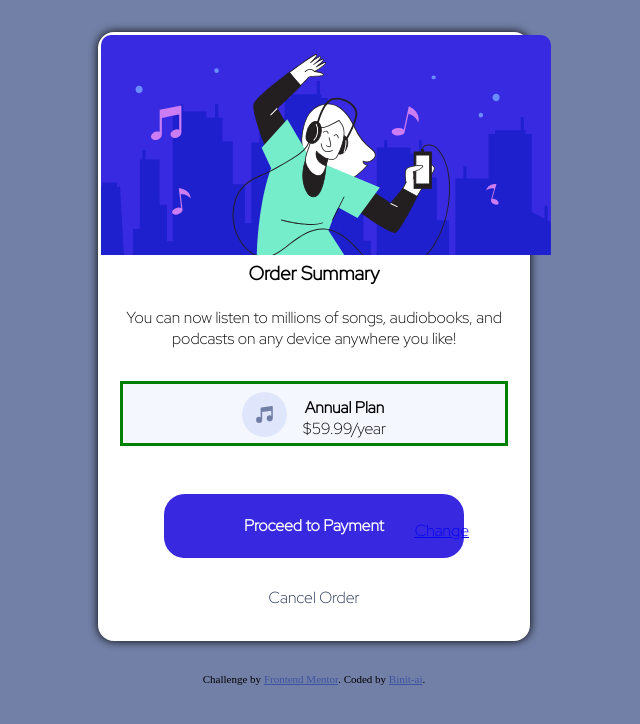
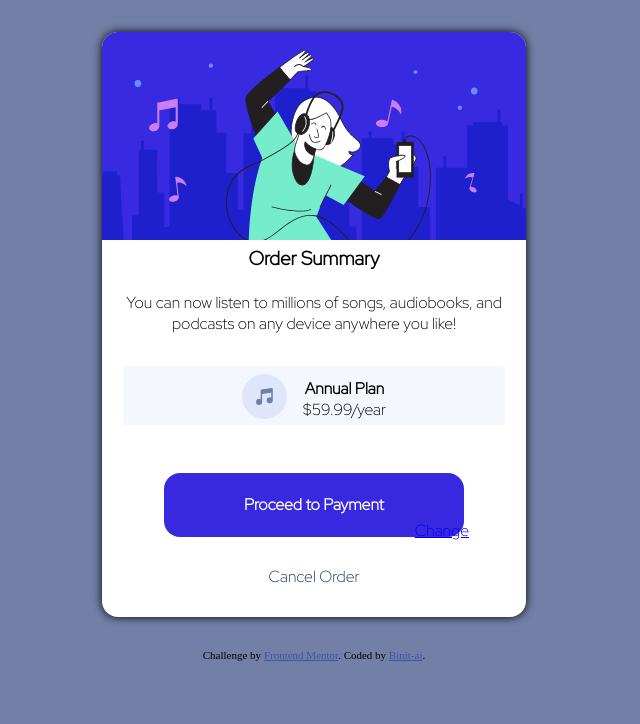
Before and after one commit to binit-ai/Frontend-Mentor-Projects, a plain HTML site: page order-summary-component-main/index.html in a window 1280 px wide. Shown: the whole page, without its empty margins (326-966 px from the left). Drawn offline with Linux system fonts and the light colour scheme.

Commit message:
Finished the designing

```diff
--- a/order-summary-component-main/CSS/style.css
+++ b/order-summary-component-main/CSS/style.css
@@ -1,12 +1,11 @@
 .wrapper{
     display: flex;
     flex-direction: column;
-    border: 3px solid white;
     border-radius: 1rem;
     background-color: white;
     margin: 2rem auto ;
     padding: 0;
-    width: 33.65%;
+    width: 33.6%;
     align-items: center;
     font-family: 'Red Hat Display';
     font-weight: 500;
@@ -25,19 +24,15 @@ body{
 }
 
 .boy{
-
-    width: 100%;
     margin: 0;
     padding: 0;
-    width: 100%;
     align-self: flex-start;
-    border-top-right-radius: 2rem;
-    border-top-left-radius: 2rem;
+    border-radius: 2rem;
 }
 
 .picture{
-    border-top-right-radius: 0.625rem;
-    border-top-left-radius: 0.625rem;
+    width: 100%;
+    border-radius: 1rem 1rem 0 0;
     padding: 0;
     margin: 0;
 }
@@ -45,7 +40,7 @@ body{
 .button{
     line-height: 4rem;
     background-color: hsl(245, 75%, 52%);
-    border-radius: 1.3rem;
+    border-radius: 1rem;
     text-decoration: none;
     color: black;
     text-align: center;
@@ -59,7 +54,6 @@ body{
 .lastext{
     line-height: 5rem;
     color:  hsl(223, 47%, 23%);
-
 }
 
 .plan{
@@ -68,7 +62,7 @@ body{
     margin:auto;
     display: flex;
     flex-direction: column nowrap;
-    border: 3px solid green;
+    border: 0px solid green;
     justify-content: center;
     align-items: center;
     background-color:  hsl(225, 100%, 98%);
@@ -87,3 +81,11 @@ body{
     margin-right: 1rem;
     padding-bottom: .4rem;
 }
+
+.attribution{
+    margin-top: 1rem;
+}
+
+.midtext{
+   padding: 0 .5rem 0 .5rem;
+}
```
Also changed, not shown: order-summary-component-main/index.html (+0 -1 lines).
